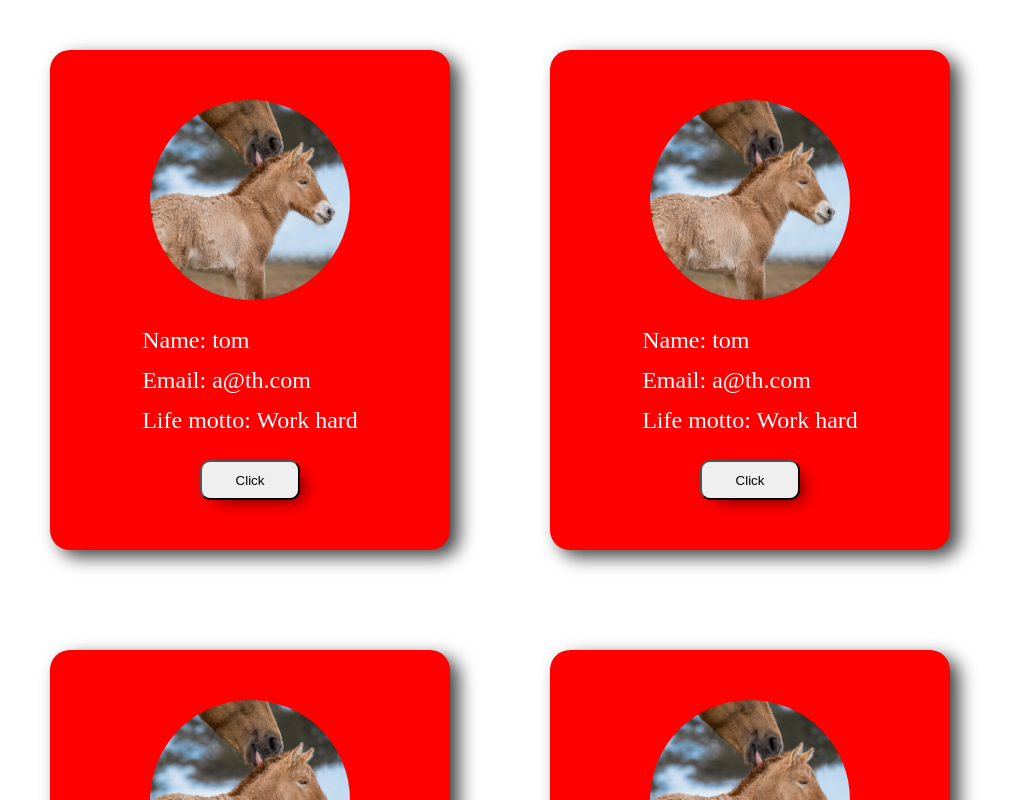
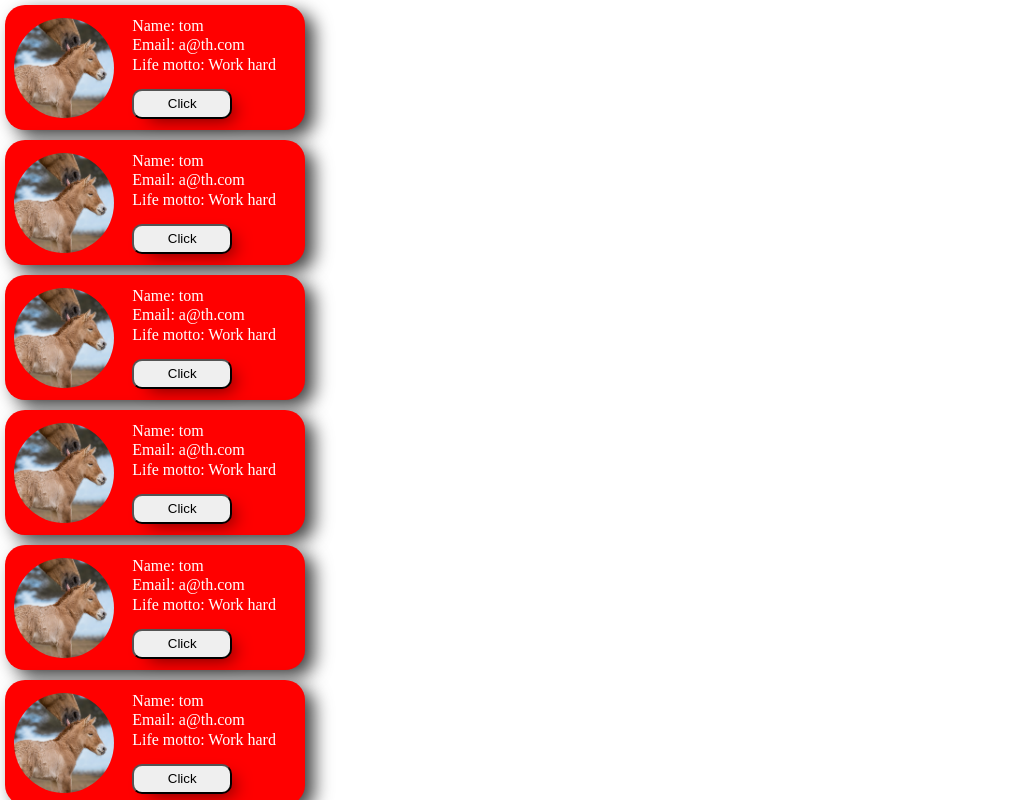
Before and after one commit to TomaszHanasz/studentcard, a React (Create React App) app: page / in a window 1280 px wide. Shown: the top 800 px of the page, without its empty margins (0-1032 px from the left). Built offline with nearby package versions, Linux system fonts and the light colour scheme; the HTML template or start-up script is replaced by a standard one.

Commit message:
student card update

```diff
--- a/src/components/studentCard/StudentCard.jsx
+++ b/src/components/studentCard/StudentCard.jsx
@@ -1,38 +1,39 @@
-import photoImg from "../../assets/images/horse.jpg"
-import React from 'react'
-import "./studentCard.style.css"
+import photoImg from "../../assets/images/horse.jpg";
+import React from "react";
+import "./studentCard.style.css";
 
 const studentInfo = [
-  {src:photoImg, name: "tom", email: "a@th.com", lifeMotto: "Work hard"},
-  {src:photoImg, name: "tom", email: "a@th.com", lifeMotto: "Work hard"},
-  {src:photoImg, name: "tom", email: "a@th.com", lifeMotto: "Work hard"},   {src:photoImg, name: "tom", email: "a@th.com", lifeMotto: "Work hard"},
-  {src:photoImg, name: "tom", email: "a@th.com", lifeMotto: "Work hard"},
-  {src:photoImg, name: "tom", email: "a@th.com", lifeMotto: "Work hard"}
-]
+  { src: photoImg, name: "tom", email: "a@th.com", lifeMotto: "Work hard" },
+  { src: photoImg, name: "tom", email: "a@th.com", lifeMotto: "Work hard" },
+  { src: photoImg, name: "tom", email: "a@th.com", lifeMotto: "Work hard" },
+  { src: photoImg, name: "tom", email: "a@th.com", lifeMotto: "Work hard" },
+  { src: photoImg, name: "tom", email: "a@th.com", lifeMotto: "Work hard" },
+  { src: photoImg, name: "tom", email: "a@th.com", lifeMotto: "Work hard" },
+];
 
 const createStudentCard = studentInfo.map((student, index) => {
   return (
     <div className="card-container">
-        <img src={student.src} className="student-photo" alt="student-photo" key={index}/>
+      <img
+        src={student.src}
+        className="student-photo"
+        alt="student"
+        key={index}
+      />
       <p className="student-facts">
         <ul>
           <li>Name: {student.name}</li>
           <li>Email: {student.email}</li>
           <li>Life motto: {student.lifeMotto}</li>
         </ul>
+        <button className="more-info">Click</button>
       </p>
-        <button className="more-info">Click</button>
     </div>
-  )
-}
-)
+  );
+});
 
 const StudentCard = () => {
-  return (
-    <div className="cards">
-      {createStudentCard}
-    </div>
-  )
-}
+  return <div className="cards">{createStudentCard}</div>;
+};
 
-export default StudentCard
+export default StudentCard;
--- a/src/components/studentCard/studentCard.style.css
+++ b/src/components/studentCard/studentCard.style.css
@@ -1,48 +1,48 @@
 .card-container {
   display: flex;
-  flex-direction: column;
-  justify-content: space-between;
+  flex-direction: row;
+  justify-content: space-around;
   align-items: center;
-  width: 400px;
-  height: 500px;
+  width: 300px;
+  height: 125px;
   background-color: red;
-  margin: 50px;
+  margin: 5px;
   border-radius: 20px;
-  box-shadow: 9px 7px 18px 0px rgba(0,0,0,0.75);
--webkit-box-shadow: 9px 7px 18px 0px rgba(0,0,0,0.75);
--moz-box-shadow: 9px 7px 18px 0px rgba(0,0,0,0.75);
+  box-shadow: 9px 7px 18px 0px rgba(0, 0, 0, 0.75);
+  -webkit-box-shadow: 9px 7px 18px 0px rgba(0, 0, 0, 0.75);
+  -moz-box-shadow: 9px 7px 18px 0px rgba(0, 0, 0, 0.75);
 }
 
 .student-photo {
-  margin-top: 50px;
-  height: 200px;
-  width: 200px;
+  margin: 30px 0;
+  height: 100px;
+  width: 100px;
   border-radius: 100px;
   object-fit: cover;
 }
 
 .student-facts {
-    color: white;
-    font-size: 1.5rem;
-    line-height: 2.5rem;
+  color: white;
+  font-size: 1rem;
+  line-height: 1.2rem;
 }
 
 ul {
   list-style: none;
+  padding: 30px 20px 15px 0;
 }
 
 .more-info {
   width: 100px;
-  height: 40px;
-  margin-bottom: 50px;
+  height: 30px;
+  margin-bottom: 30px;
   border-radius: 10px;
-  box-shadow: 9px 7px 18px -8px rgba(0,0,0,0.75);
--webkit-box-shadow: 9px 7px 18px -8px rgba(0,0,0,0.75);
--moz-box-shadow: 9px 7px 18px -8px rgba(0,0,0,0.75);
+  box-shadow: 9px 7px 18px -8px rgba(0, 0, 0, 0.75);
+  -webkit-box-shadow: 9px 7px 18px -8px rgba(0, 0, 0, 0.75);
+  -moz-box-shadow: 9px 7px 18px -8px rgba(0, 0, 0, 0.75);
 }
 
 .cards {
-    display: flex;
-    flex-direction: row;
-    flex-wrap: wrap;
+  display: flex;
+  flex-direction: column;
 }
```
Lines whose indentation alone changed are shown as unchanged.
